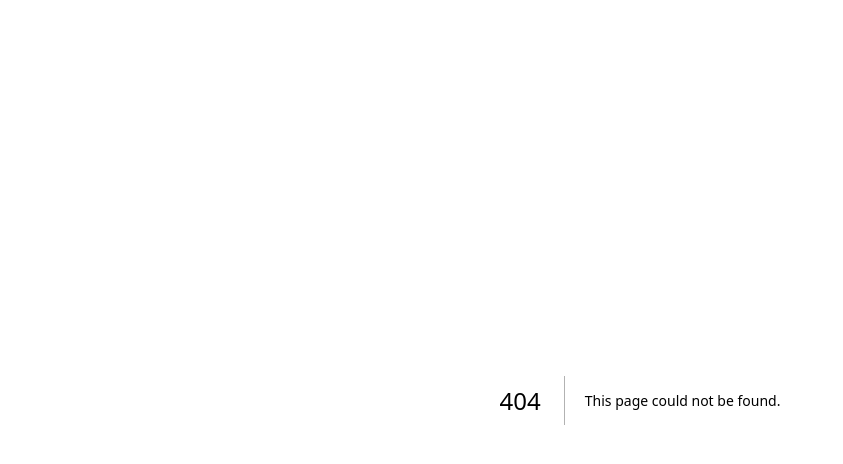
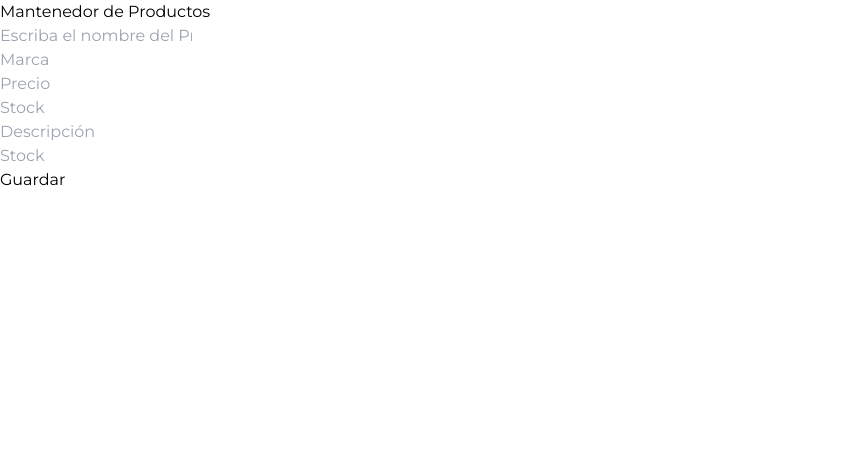
Before and after one commit to MatiasOso/nextjs-boilerplate, a Next.js app in the folder mycommerce/: page /admin in a window 1280 px wide. Before the commit this address had no page. Shown: the top 464 px of the page, without its empty margins (0-843 px from the left). Built offline with nearby package versions, Linux system fonts and the light colour scheme.

Commit message:
Admin add product page

```diff
--- /dev/null
+++ b/mycommerce/app/admin/page.js
@@ -0,0 +1,36 @@
+'use client';
+
+const Admin = () => {
+    const handleSubmit = (e) => {
+        e.preventDefault()
+        const name = e.target.name.value
+        const brand = e.target.brand.value
+        const price = e.target.price.value
+        const stock = e.target.stock.value
+        const description = e.target.description.value
+
+
+    }
+  return (
+    <div>
+        <h1>Mantenedor de Productos</h1>
+        <form onSubmit={handleSubmit}>
+            <input type="text" id="name" placeholder='Escriba el nombre del Producto' />
+            <br/>
+            <input type="text" id="brand" placeholder='Marca' />
+            <br/>
+            <input type="number" id="price" placeholder='Precio' />
+            <br/>
+            <input type="number" id="stock" placeholder='Stock' />
+            <br/>
+            <input type="text" id="description" placeholder='Descripción' />
+            <br/>
+            <input type="number" id="stock" placeholder='Stock' />
+            <br/>
+            <button type="submit">Guardar</button>
+        </form>
+    </div>
+  )
+}
+
+export default Admin
```
